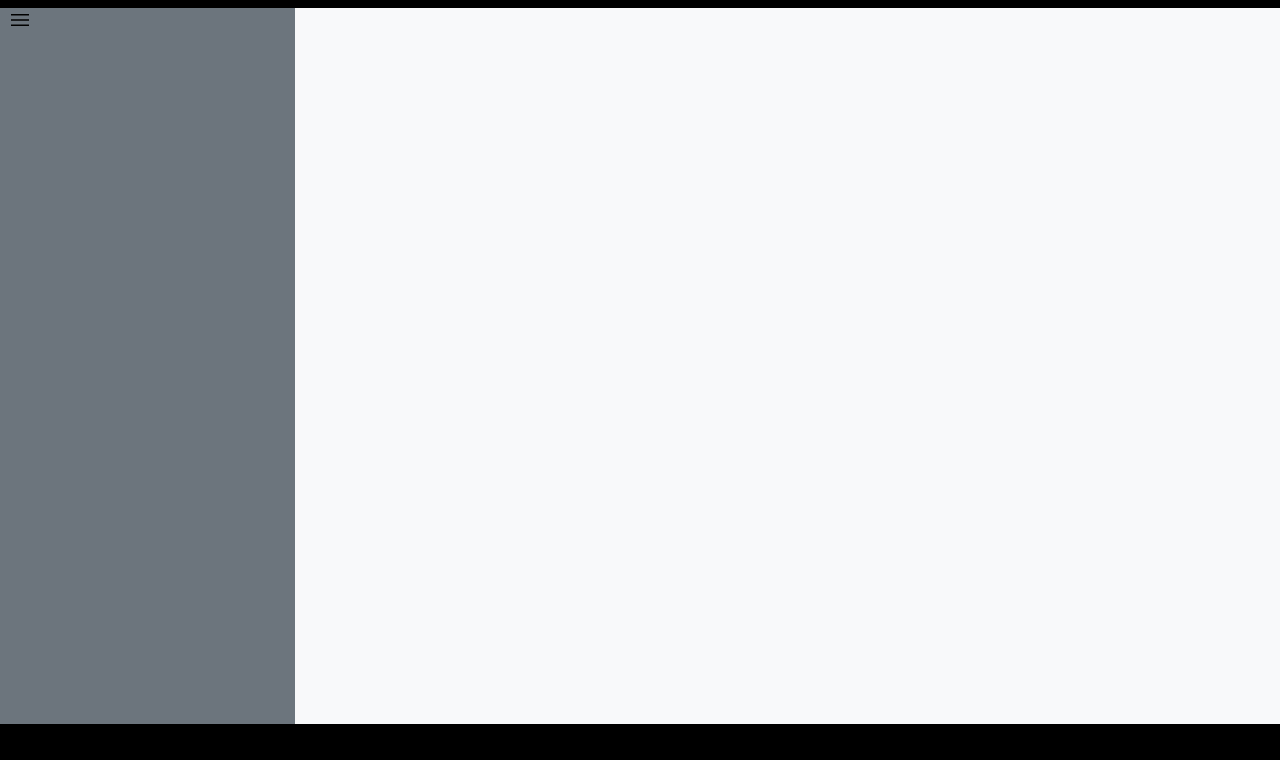
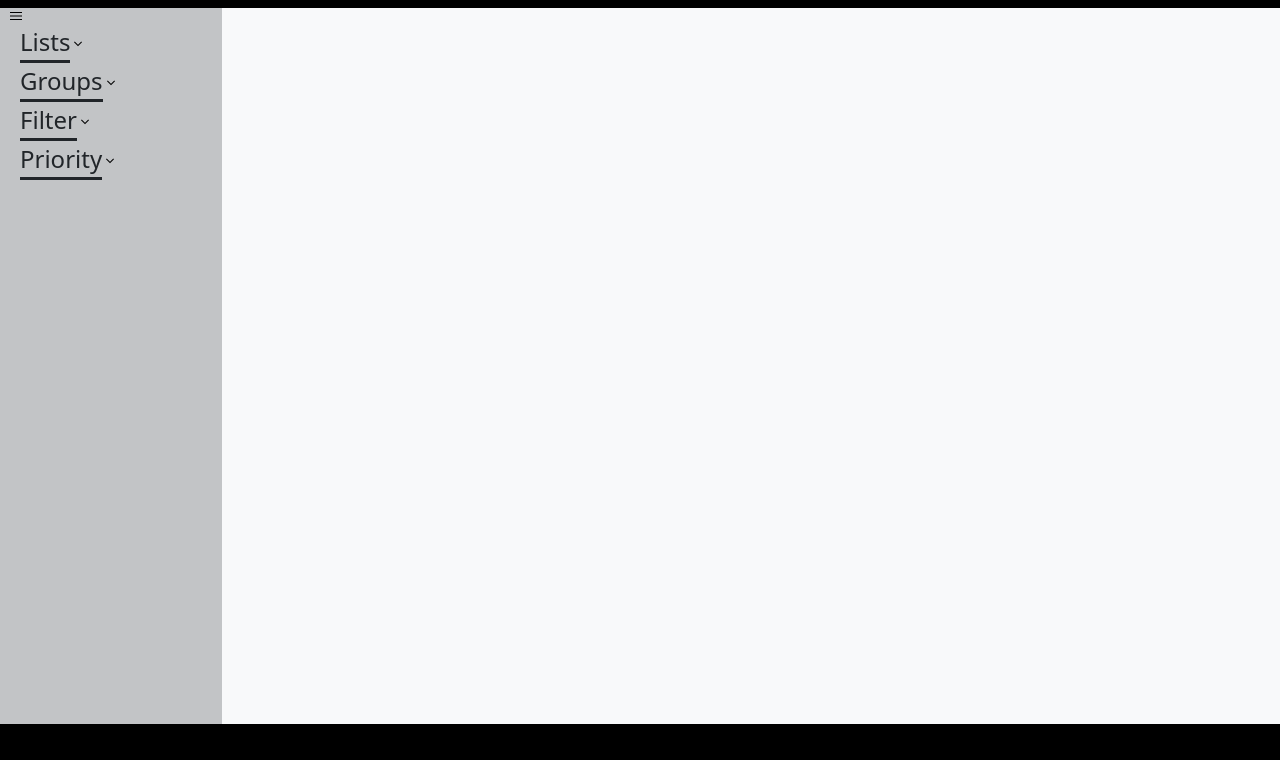
Before and after one commit to TechnicallyAustin/Odin-todo, a website built with webpack: page dist/index.html in a window 1280 px wide. Both pictures are taken after a click on the picture 20 px from the left and 60 px from the top of the page. Shown: the part 40-800 px from the top of the page. Built offline with nearby package versions, Linux system fonts and the light colour scheme.

Commit message:
correct collaps behavior for persistant data.

```diff
--- a/src/css/styles.css
+++ b/src/css/styles.css
@@ -15,6 +15,11 @@ main {
 }
 
 .icon {
-    width: 3vh;
+    width: 2vh;
     height: auto;
 }
+
+.sub-icon{
+    width: 2vh;
+    height: auto;
+}
--- a/src/javascript/collapse.js
+++ b/src/javascript/collapse.js
@@ -1,7 +1,9 @@
+import { group } from "./group.js";
+
 export function collapse(){
     const main = document.querySelector("main");
     const collapseContainer = main.appendChild(document.createElement("div"));
-    collapseContainer.setAttribute("class", "collapsed bg-light w-25")
+    collapseContainer.setAttribute("class", "sidebar collapsed bg-light w-25")
 
     const image = collapseContainer.appendChild(document.createElement("img"));
     image.setAttribute("class", "icon collapse-menu d-flex justify-content-center align-items-start m-0 ms-2 p-0");
@@ -10,19 +12,23 @@ export function collapse(){
 
 
     function toggle(){
-        const expand = "expanded bg-secondary w-100"
-        const collapse = "collapsed bg-light w-25"
+        const expand = "sidebar expanded bg-dark bg-opacity-25 w-75"
+        const collapse = "sidebar collapsed bg-light w-25"
         const menuSrc = "../src/assets/side-nav.svg";
         const sideMenuSrc = "../src/assets/menu.svg";
+        const taskFilter = document.querySelector(".task-filter")
 
         if (collapseContainer.getAttribute("class") === collapse){
             console.log(" was small")
             collapseContainer.setAttribute("class", `${expand}`);
             image.setAttribute("src", `${sideMenuSrc}`);
+            group()
         } else if (collapseContainer.getAttribute("class") === expand ) {
-            console.log(" was wide")
+            console.log("was wide")
             collapseContainer.setAttribute("class", `${collapse}`);
             image.setAttribute("src", `${menuSrc}`);
+            collapseContainer.removeChild(taskFilter)
+
         }
     };
 
--- /dev/null
+++ b/src/javascript/group.js
@@ -0,0 +1,24 @@
+export function group(){
+    const sidebar = document.querySelector(".sidebar")
+    const containerSelector = document.querySelector(".task-filter");
+
+    const container = sidebar.appendChild(document.createElement("div"));
+    container.setAttribute("class", "task-filter container justify-content-around align-items-center");
+
+    const titles = ["Lists", "Groups", "Filter", "Priority"]
+
+    for (let title of titles){
+        let titleContainer = container.appendChild(document.createElement("div"));
+        titleContainer.setAttribute("class", "title-container d-flex justify-content-start align-items-center")
+
+        let item = titleContainer.appendChild(document.createElement("p"));
+        item.setAttribute("class", "task-filter-title row m-0 ms-2 fs-4 border-bottom border-3 border-dark")
+        item.textContent = title
+
+        let image = titleContainer.appendChild(document.createElement("img"));
+        image.setAttribute("class", "sub-icon down-svg")
+        image.setAttribute("src", "../src/assets/down.svg")
+        image.setAttribute("alt", "expand down")
+
+    }
+}
```
Also changed, not shown: dist/bundle.js, src/assets/down.svg (added).
